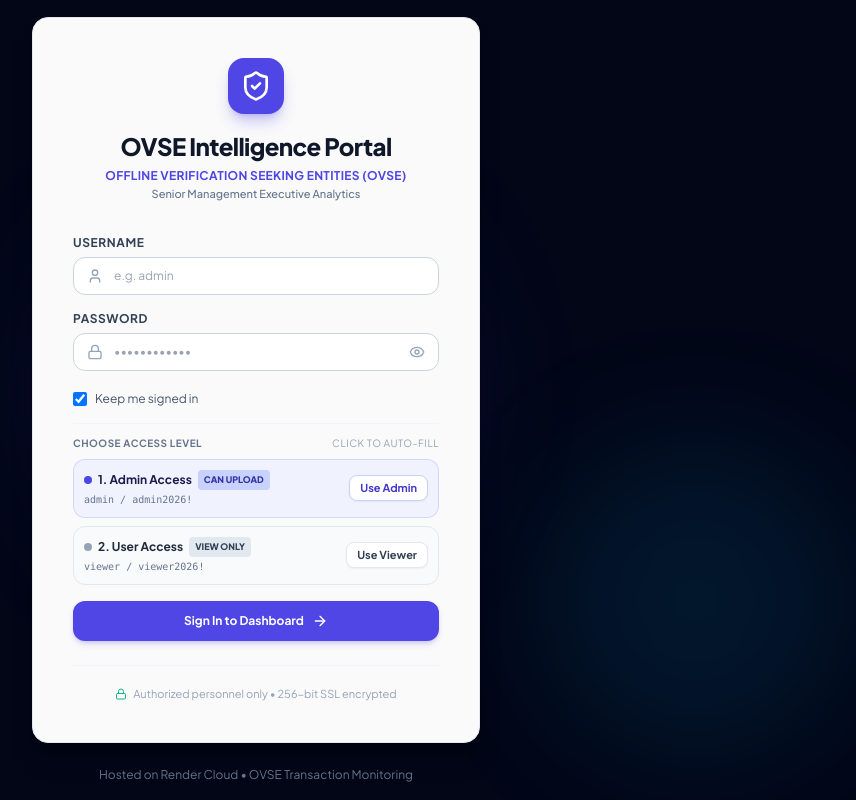
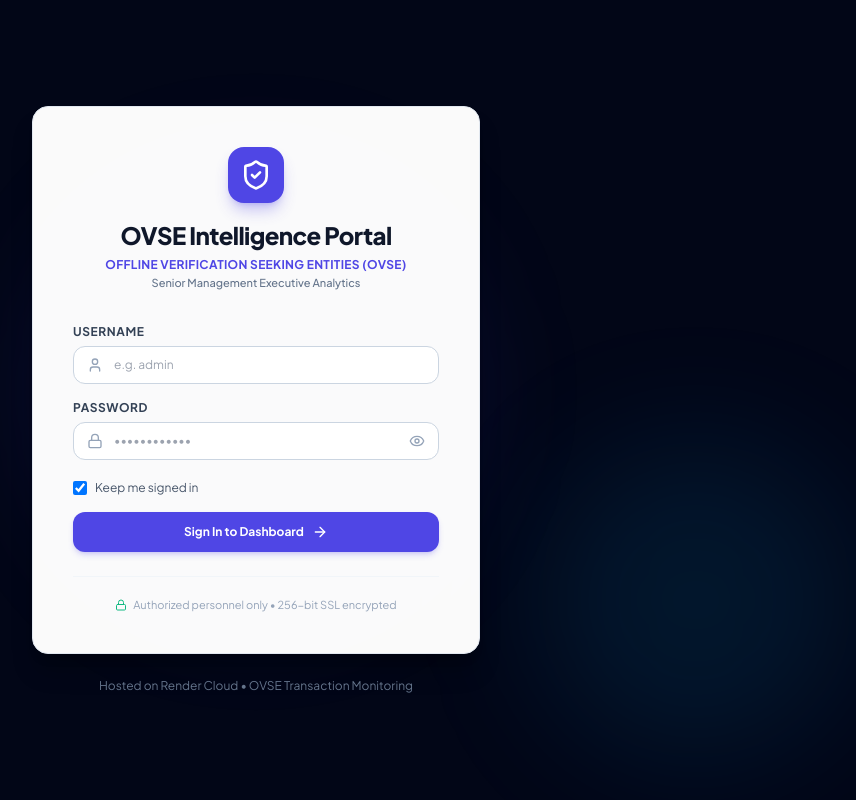
Before and after one commit to abee-narayan/OVSE-Dashboard, a website: page public/login.html in a window 1280 px wide. Shown: the whole page, without its empty margins (384-1240 px from the left). Drawn offline with nearby package versions, Linux system fonts and the light colour scheme.

Commit message:
Remove credentials and auto-fill buttons from login screen for security

```diff
--- a/public/login.html
+++ b/public/login.html
@@ -105,48 +105,10 @@
           </label>
         </div>
 
-        <!-- Role Access Cards / Credentials Selector -->
-        <div class="space-y-2 mt-3 pt-3 border-t border-slate-100">
-          <div class="text-[10px] font-bold uppercase tracking-wider text-slate-500 flex items-center justify-between">
-            <span>Choose Access Level</span>
-            <span class="text-[10px] text-slate-400 font-normal">Click to auto-fill</span>
-          </div>
-
-          <!-- Role 1: Admin Access -->
-          <div class="p-2.5 rounded-xl bg-indigo-50/80 border border-indigo-200/80 flex items-center justify-between">
-            <div>
-              <div class="text-xs font-bold text-indigo-950 flex items-center gap-1.5">
-                <span class="w-2 h-2 rounded-full bg-indigo-600"></span>
-                <span>1. Admin Access</span>
-                <span class="text-[9px] font-extrabold uppercase bg-indigo-200 text-indigo-800 px-1.5 py-0.5 rounded">Can Upload</span>
-              </div>
-              <div class="text-[10px] text-slate-500 font-mono mt-0.5">admin / admin2026!</div>
-            </div>
-            <button type="button" onclick="fillRole('admin', 'admin2026!')" class="px-2.5 py-1 text-[11px] font-bold text-indigo-700 bg-white hover:bg-indigo-600 hover:text-white rounded-lg border border-indigo-200 shadow-sm transition">
-              Use Admin
-            </button>
-          </div>
-
-          <!-- Role 2: User Access -->
-          <div class="p-2.5 rounded-xl bg-slate-50 border border-slate-200 flex items-center justify-between">
-            <div>
-              <div class="text-xs font-bold text-slate-800 flex items-center gap-1.5">
-                <span class="w-2 h-2 rounded-full bg-slate-400"></span>
-                <span>2. User Access</span>
-                <span class="text-[9px] font-extrabold uppercase bg-slate-200 text-slate-700 px-1.5 py-0.5 rounded">View Only</span>
-              </div>
-              <div class="text-[10px] text-slate-500 font-mono mt-0.5">viewer / viewer2026!</div>
-            </div>
-            <button type="button" onclick="fillRole('viewer', 'viewer2026!')" class="px-2.5 py-1 text-[11px] font-bold text-slate-700 bg-white hover:bg-slate-800 hover:text-white rounded-lg border border-slate-200 shadow-sm transition">
-              Use Viewer
-            </button>
-          </div>
-        </div>
-
         <button
           type="submit"
           id="submitBtn"
-          class="w-full mt-2 py-3 px-4 rounded-xl text-xs font-bold text-white bg-indigo-600 hover:bg-indigo-700 focus:outline-none focus:ring-2 focus:ring-indigo-500 focus:ring-offset-2 transition shadow-md shadow-indigo-600/20 flex items-center justify-center gap-2"
+          class="w-full mt-4 py-3 px-4 rounded-xl text-xs font-bold text-white bg-indigo-600 hover:bg-indigo-700 focus:outline-none focus:ring-2 focus:ring-indigo-500 focus:ring-offset-2 transition shadow-md shadow-indigo-600/20 flex items-center justify-center gap-2"
         >
           <span id="btnText">Sign In to Dashboard</span>
           <i data-lucide="arrow-right" class="w-4 h-4" id="btnIcon"></i>
@@ -186,11 +148,6 @@
         eyeIcon.setAttribute('data-lucide', 'eye');
       }
       lucide.createIcons();
-    }
-
-    function fillRole(username, password) {
-      document.getElementById('username').value = username;
-      document.getElementById('password').value = password;
     }
 
     async function handleLogin(e) {
```
